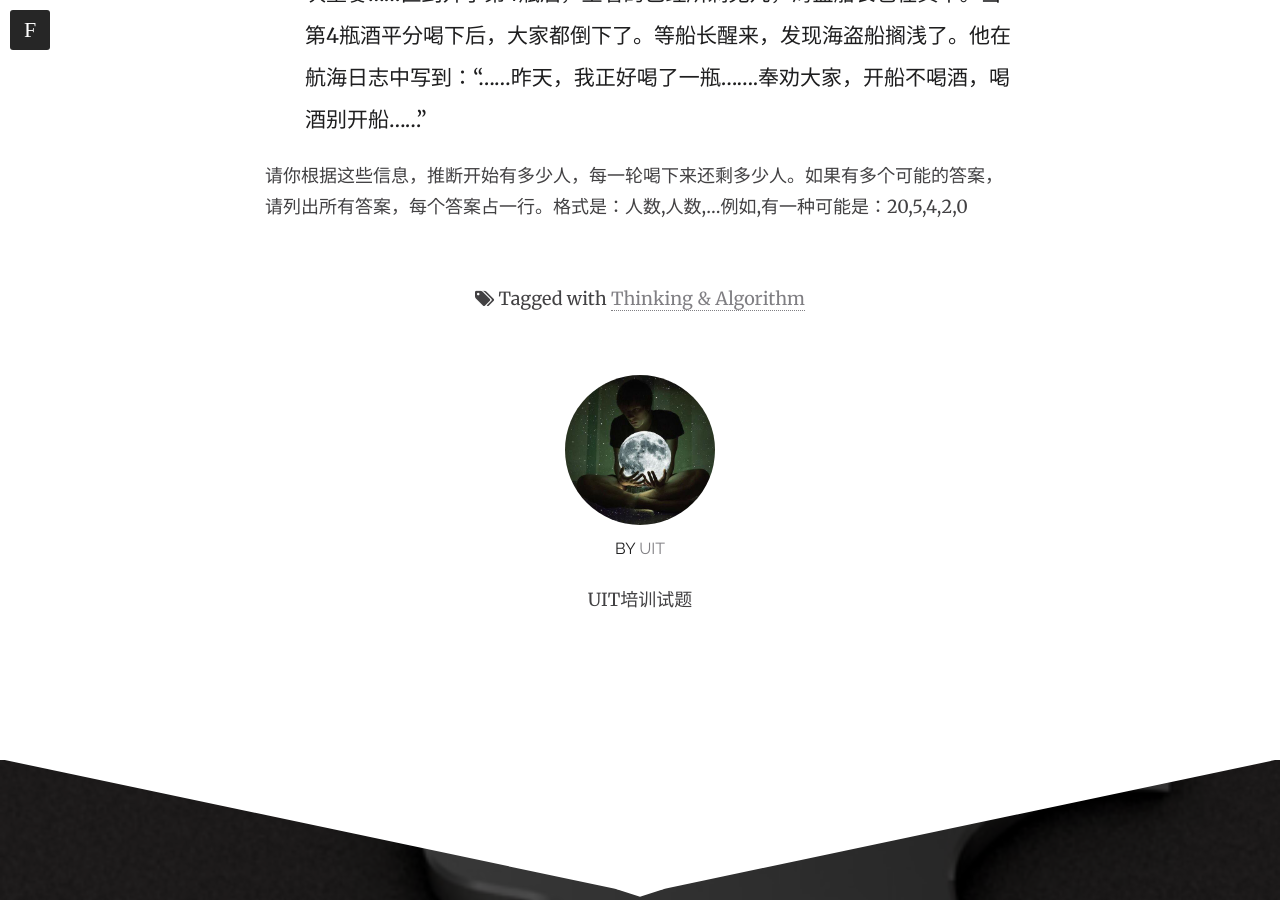
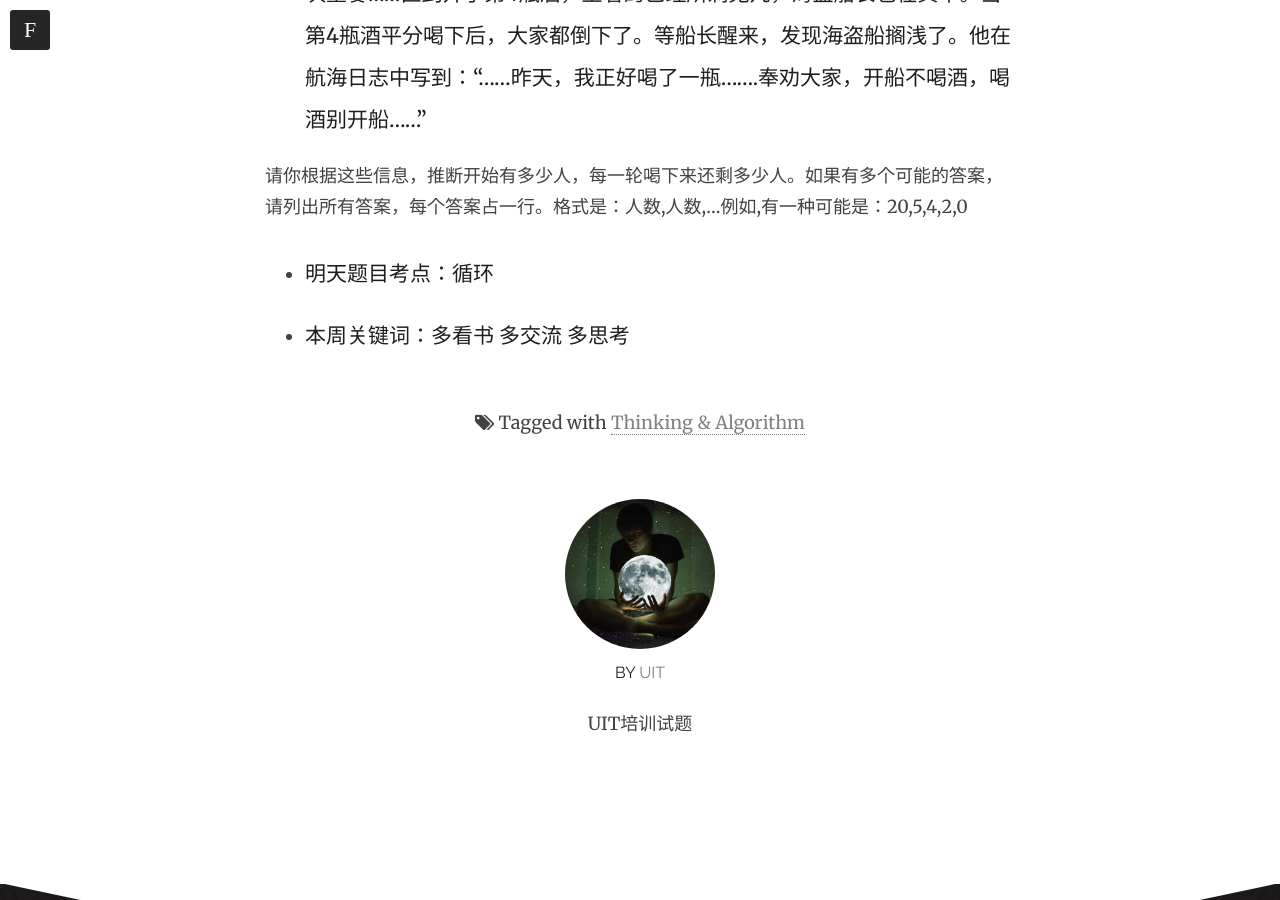
Before and after one commit to lastday/uit, a Jekyll site: the page built from _posts/2015-10-19-task-commit.md, in a window 1280 px wide and 900 px high, scrolled down 1330 px. Built offline with Jekyll 4.4.1, drawn with Linux system fonts in a browser that asks for light colours; nearby versions of some CDN libraries; comment, search, counter and statistics services are not loaded.

Commit message:
发布
发布

```diff
--- a/_posts/2015-10-19-task-commit.md
+++ b/_posts/2015-10-19-task-commit.md
@@ -27,3 +27,11 @@ mathjax:
 
 
 请你根据这些信息，推断开始有多少人，每一轮喝下来还剩多少人。如果有多个可能的答案，请列出所有答案，每个答案占一行。格式是：人数,人数,...例如,有一种可能是：20,5,4,2,0
+
+
+
+
+* 明天题目考点：循环
+
+
+* 本周关键词：多看书   多交流   多思考
```
